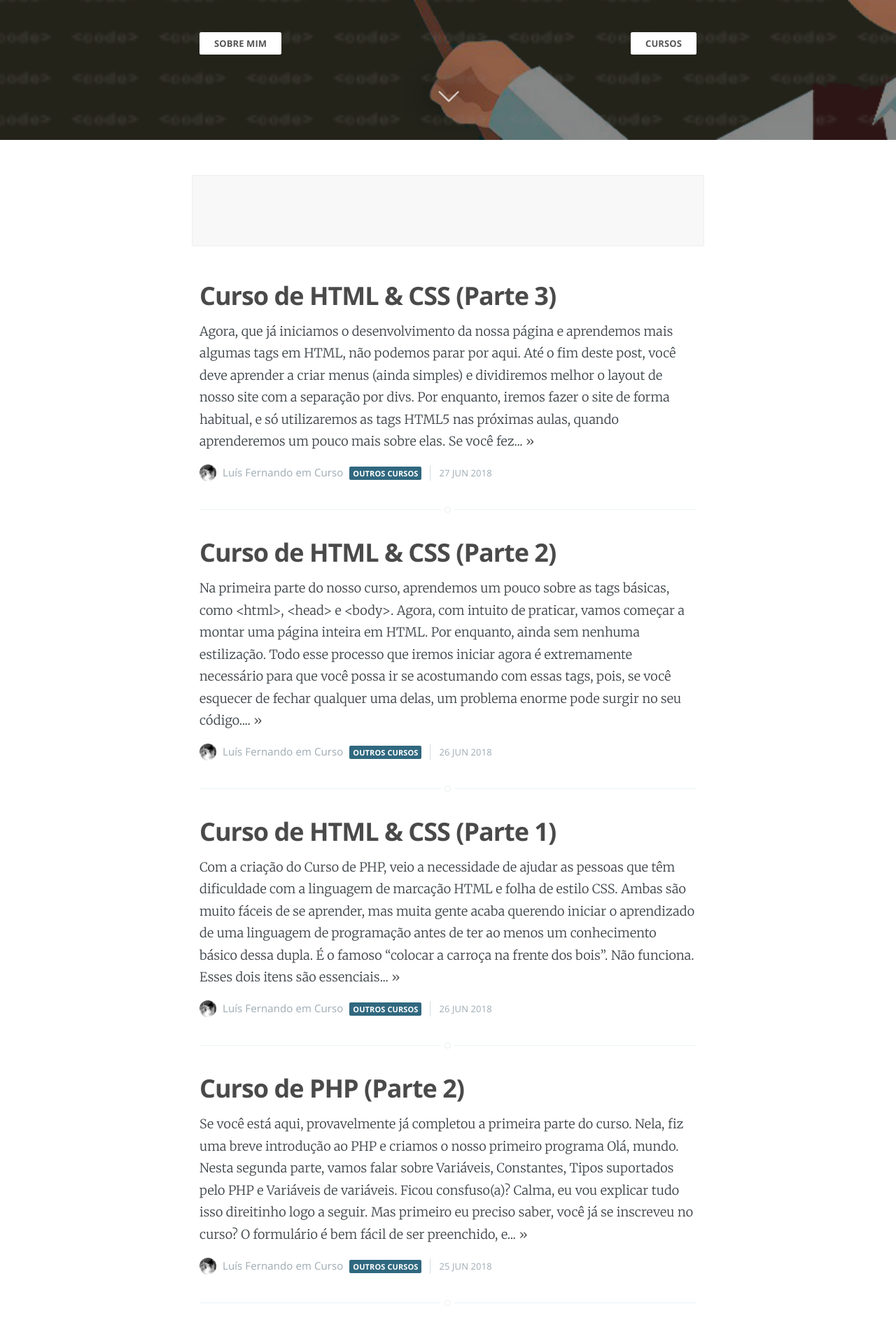
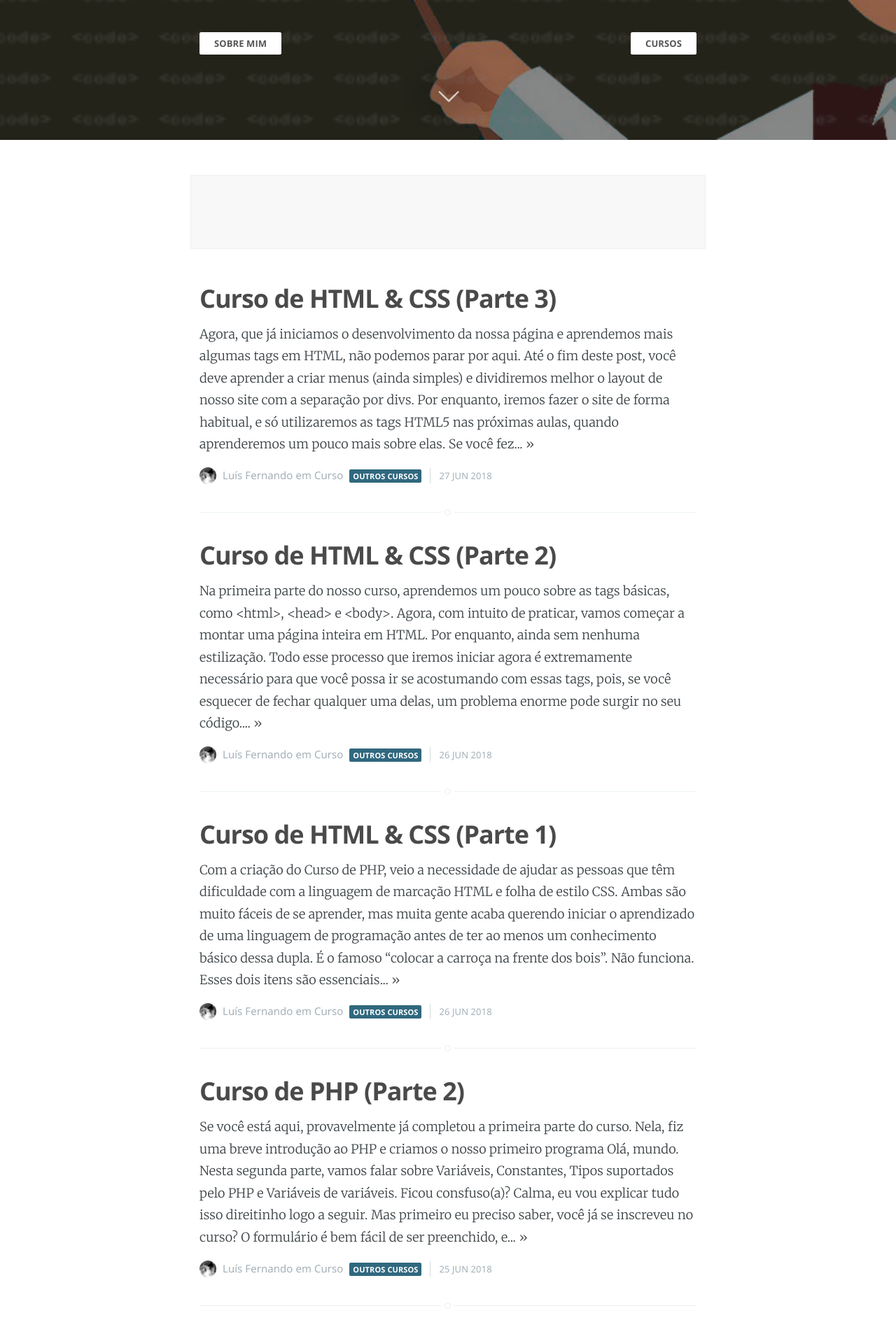
Before and after one commit to EnVolte/envolte.github.io, a Jekyll site: the page built from index.html, in a window 1280 px wide. Shown: the part 385-2292 px from the top of the page at 70% size. Built offline with Jekyll 4.4.1, drawn with Linux system fonts in a browser that asks for light colours; the list of posts is cut into pages by our own code.

Commit message:
Update index.html

```diff
--- a/index.html
+++ b/index.html
@@ -41,7 +41,7 @@ about: 'about.html'
 
 <main id="content" class="content" role="main">
 
-	<div style="margin: 0px auto 50px; background: #f8f8f8; border: 1px solid #eee; border-radius: 2px; padding: 5px; width: 720px; height: 90px;">
+	<div style="margin: 0px auto 50px; background: #f8f8f8; border: 1px solid #eee; border-radius: 2px; padding: 7px; width: 720px; height: 90px;">
 	<script async src="//pagead2.googlesyndication.com/pagead/js/adsbygoogle.js"></script>
 <!-- EnVolte -->
 <ins class="adsbygoogle"
```
